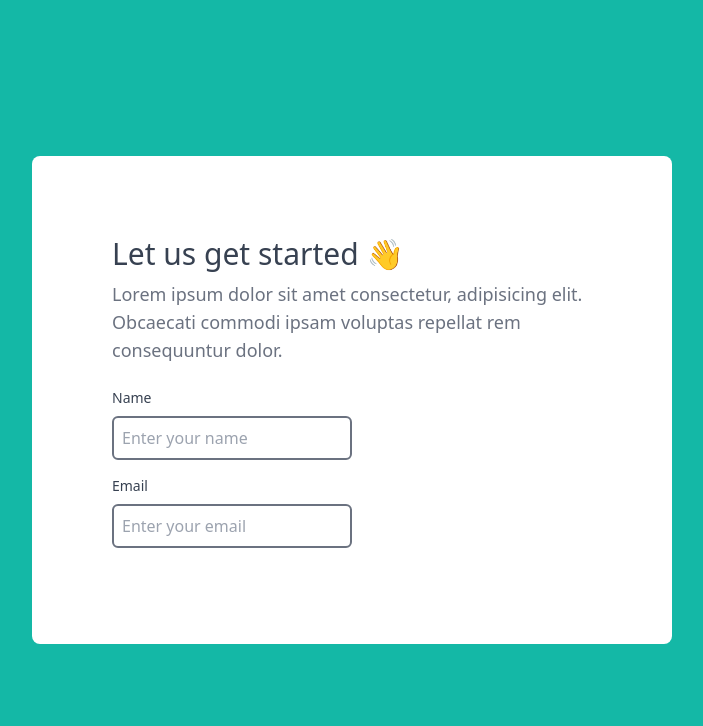
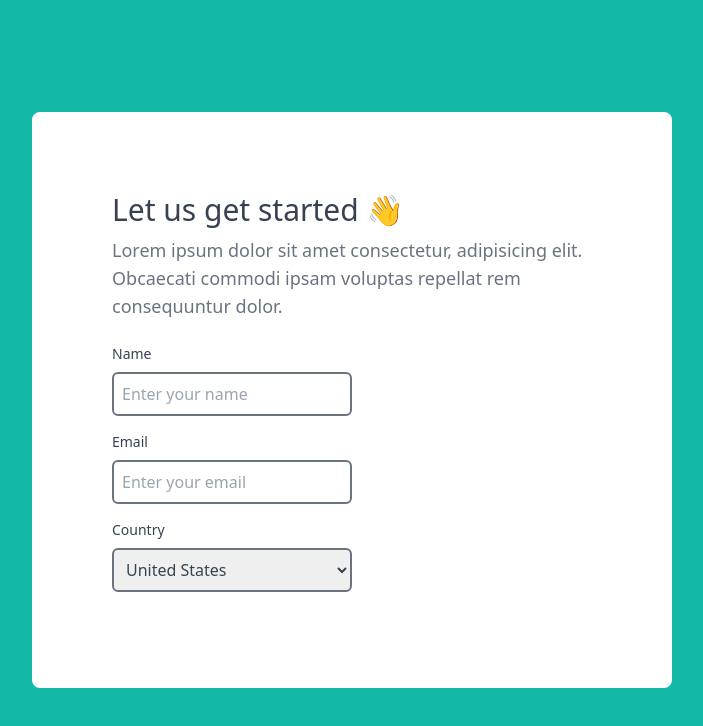
Before and after one commit to dimitrisLivanas/react-form, a React (Vite) app: page / in a window 1280 px wide. Shown: the top 726 px of the page, without its empty margins (288-991 px from the left). Built offline with nearby package versions, Linux system fonts and the light colour scheme.

Commit message:
add Country input field

```diff
--- a/src/App.jsx
+++ b/src/App.jsx
@@ -41,6 +41,24 @@ const App = () => {
                 placeholder="Enter your email"
               />
             </div>
+            {/* Country input field */}
+            <div className="pb-4">
+              <label
+                className="block font-latoBold text-sm pb-2"
+                htmlFor="country"
+              >
+                Country
+              </label>
+              <select
+                name="country"
+                className="border-2 border-gray-500 p-2 rounded-md w-1/2 focus:outline-teal-500"
+              >
+                <option value="">United States</option>
+                <option value="">United Kingdom</option>
+                <option value="">United Arab Emirates</option>
+                <option value="">Greece</option>
+              </select>
+            </div>
           </div>
         </div>
       </form>
```
